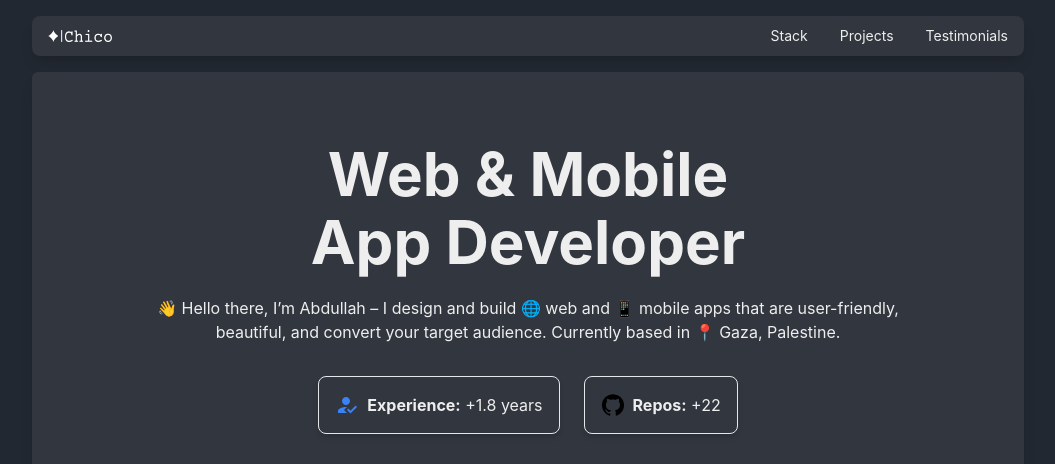
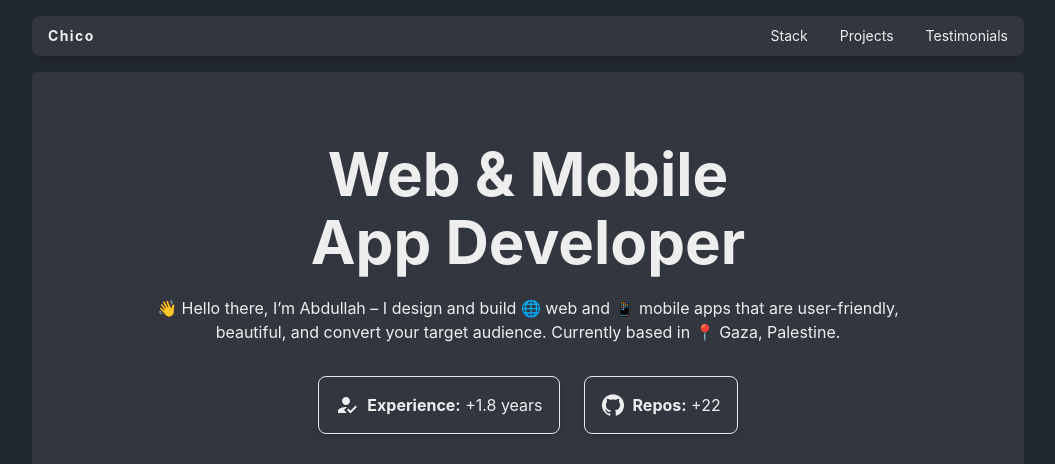
Before and after one commit to DivChico/my-modern-portfolio, a React (Vite) app: page / in a window 1280 px wide. Shown: the top 464 px of the page, without its empty margins (112-1167 px from the left). Built offline with nearby package versions, Linux system fonts and the light colour scheme.

Commit message:
edit hero

```diff
--- a/src/Components/Header/Header.jsx
+++ b/src/Components/Header/Header.jsx
@@ -14,13 +14,9 @@ const Header = () => {
           href="https://github.com/DivChico"
           target="_blank"
           rel="noopener noreferrer"
-          className="hover:scale-110 transition-all duration-300 cursor-pointer"
+          className="hover:scale-110 transition-all  font-bold tracking-widest duration-300 cursor-pointer"
         >
-          <img
-            src="../../../public/assets/chico-high-resolution-logo-white-transparent.png"
-            alt=""
-            className="w-16"
-          />
+          Chico
         </a>
       </div>
 
--- a/src/Components/Hero/Hero.jsx
+++ b/src/Components/Hero/Hero.jsx
@@ -35,16 +35,19 @@ const Hero = () => {
           audience. Currently based in 📍 Gaza, Palestine.
         </p>
 
-        <div className="flex gap-6 mt-4">
-          <div className="flex items-center bg-secondary border p-4 rounded-lg shadow-md">
-            <HowToRegIcon className="text-blue-500  mr-2" />
+        <div className="flex gap-6 mt-4 flex-wrap flex-col items-center md:flex-row">
+          <div className="flex items-center hover:scale-105 bg-secondary border p-4 rounded-lg shadow-md">
+            <HowToRegIcon className="  mr-2" />
             <p className="text-sm md:text-base">
               <strong>Experience:</strong> +
               {<CountUp decimals={1} end={1.8} duration={3} />} years
             </p>
           </div>
-          <div className="flex items-center bg- border p-4 rounded-lg shadow-md">
-            <GitHubIcon className="text-black mr-2" />
+          <div
+            onClick={() => window.open("https://github.com/DivChico", "_blank")}
+            className="flex items-center hover:scale-105 cursor-pointer border p-4 rounded-lg shadow-md"
+          >
+            <GitHubIcon className=" mr-2" />
             <p className="text-sm md:text-base">
               <strong>Repos:</strong> +{<CountUp end={22} duration={3} />}
             </p>
```
